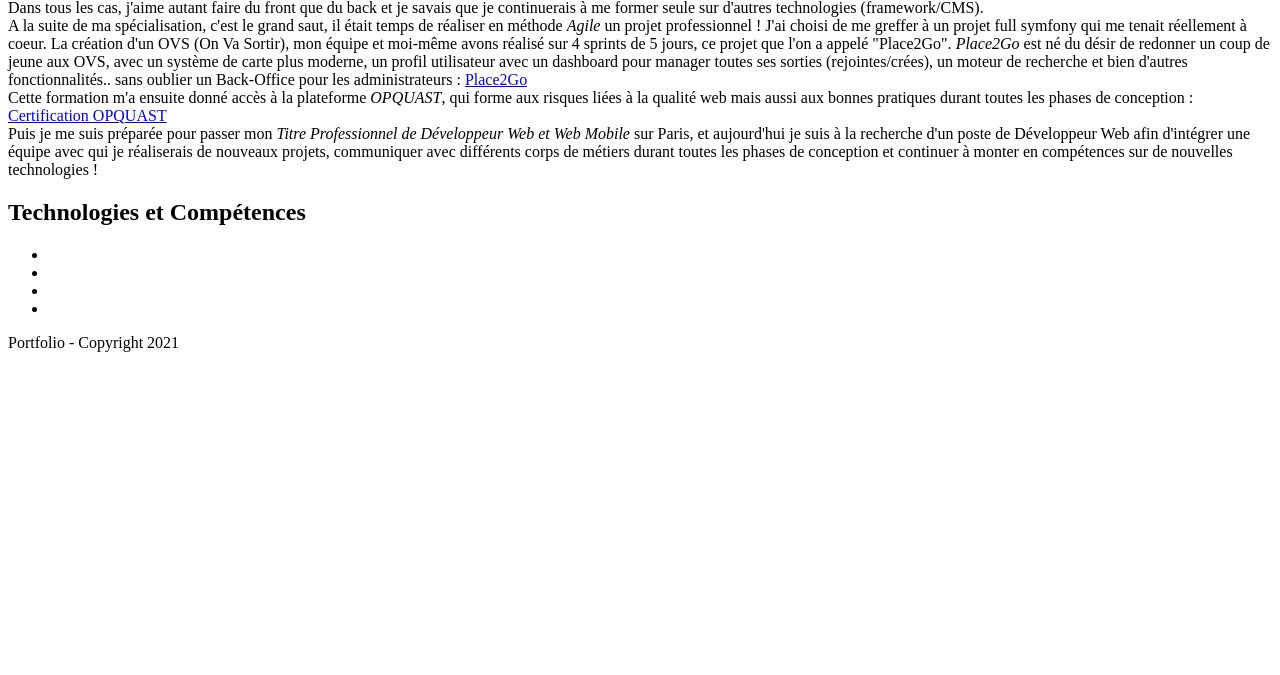
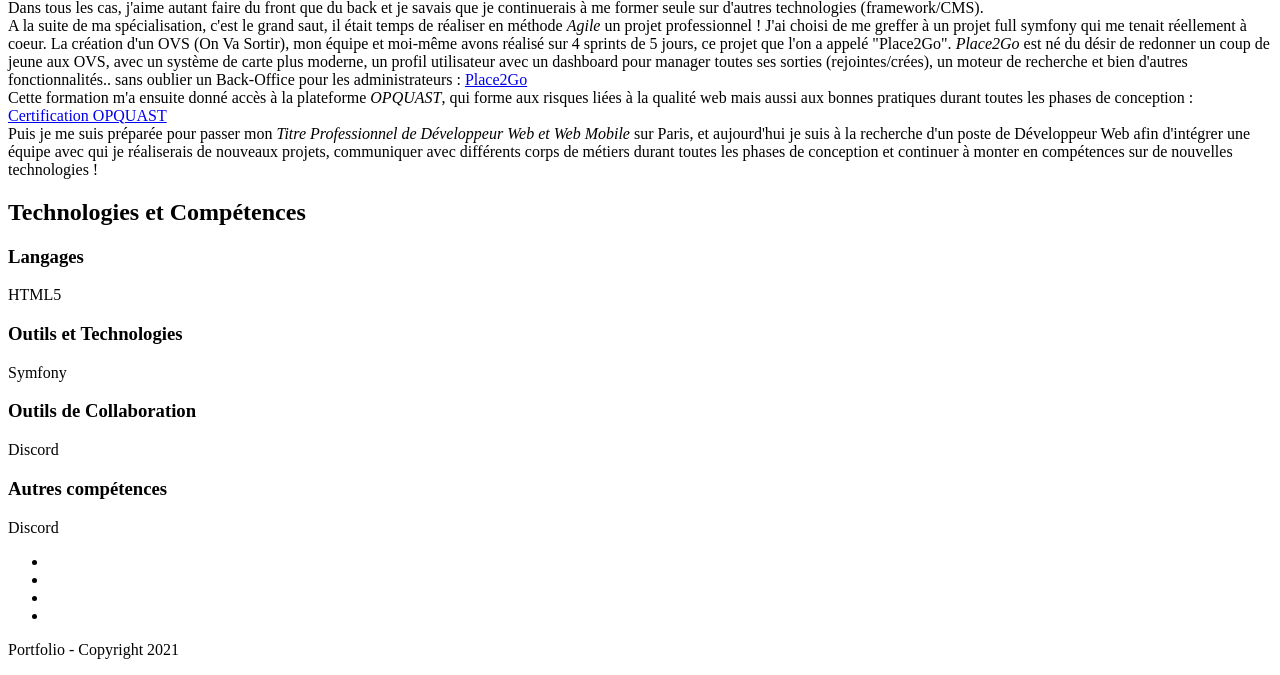
Before and after one commit to Oriane-Toque/portfolio, a Symfony app: template templates/home/index.html.twig in a window 1280 px wide; the page is wider, and only the part inside the window is pictured. Shown: the part 1700-2375 px from the top of that part. Before the commit the page ends 2052 px from the top of that part, so only its background shows below. Run offline with Twig, Linux system fonts and the light colour scheme; the template is opened without the code that fills it, so the values that code supplies are empty; some libraries are stand-ins or nearby versions.

Commit message:
wip - template skills section

```diff
--- a/templates/layouts/_description.html.twig
+++ b/templates/layouts/_description.html.twig
@@ -17,7 +17,52 @@
 {# Technologies et compétences #}
 <section id="skills" class="home" role="complementary" aria-label="Technologies et Compétences">
     <h2 role="heading" aria-level="2">Technologies et Compétences</h2>
-    <div class="home__skill">
-
+    {# LANGUAGES #}
+    <div class="home__skills">
+        <h3 role="heading" aria-level="3">Langages</h3>
+        <div class="home__skills-skill">
+            {# 1 SKILL #}
+            <div class="home__skills-skills__skill">
+                <p></p>
+                <p id="skills__desc">HTML5</p>
+            </div>
+            {# / 1 SKILL #}
+        </div>
+    </div>
+    {# TECHNOLOGIES #}
+    <div class="home__skills">
+        <h3 role="heading" aria-level="3">Outils et Technologies</h3>
+        <div class="home__skills-skill">
+            {# 1 SKILL #}
+            <div class="home__skills-skills__skill">
+                <p></p>
+                <p id="skills__desc">Symfony</p>
+            </div>
+            {# / 1 SKILL #}
+        </div>
+    </div>
+    {# OUTILS DE COLLABORATION #}
+    <div class="home__skills">
+        <h3 role="heading" aria-level="3">Outils de Collaboration</h3>
+        <div class="home__skills-skill">
+            {# 1 SKILL #}
+            <div class="home__skills-skills__skill">
+                <p></p>
+                <p id="skills__desc">Discord</p>
+            </div>
+            {# / 1 SKILL #}
+        </div>
+    </div>
+    {# COMPETENCES #}
+    <div class="home__skills">
+        <h3 role="heading" aria-level="3">Autres compétences</h3>
+        <div class="home__skills-skill">
+            {# 1 SKILL #}
+            <div class="home__skills-skills__skill">
+                <p></p>
+                <p id="skills__desc">Discord</p>
+            </div>
+            {# / 1 SKILL #}
+        </div>
     </div>
 </section>
```
Also changed, not shown: assets/styles/app.scss (+53 -28 lines).
